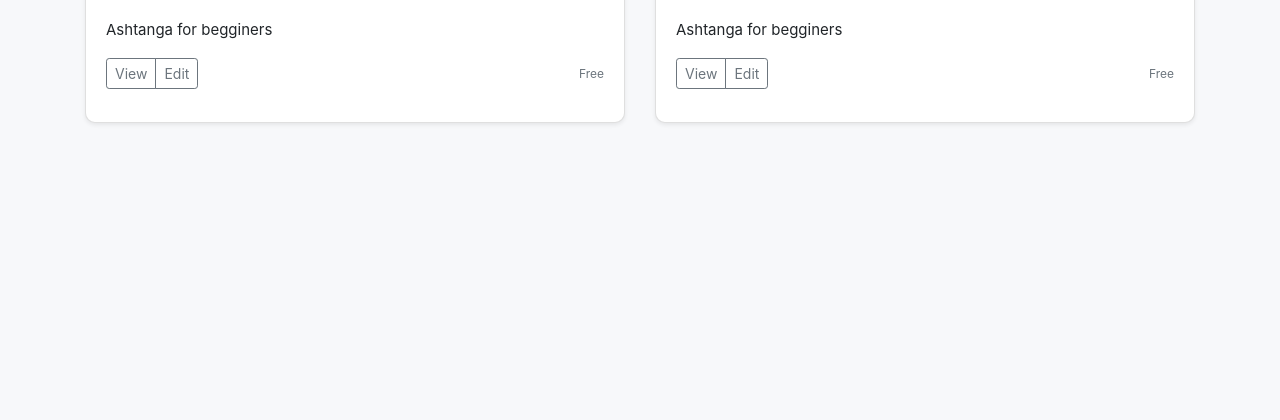
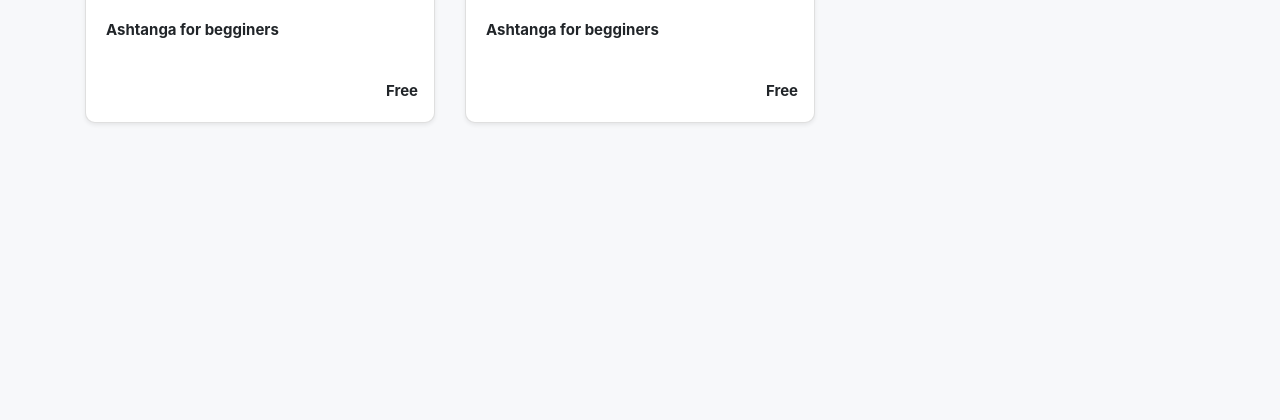
Before and after one commit to Manuperezro/YogaCourses-MSP4, a Django app: page / in a window 1280 px wide. Shown: the part 342-762 px from the top of the page. Run offline with Django 3.2, Linux system fonts and the light colour scheme; data comes from the database, SQL or seed files in the repository; some libraries are stand-ins or nearby versions.

```diff
--- a/content/templates/content/course_list.html
+++ b/content/templates/content/course_list.html
@@ -6,19 +6,15 @@ Home
 <div class="container mt-5">
     <div class="row">
         {% for object in object_list  %}
-        <div class="col">
-            <div class="card shadow-sm card-course">
-                <a href="{{ object.get_absolute_url }}"></a>
+        <div class="col-md-4">
+            <div class="card mb-5 shadow-sm card-course">
+                <a href="{{ object.get_absolute_url }}">
                 <img src="{{ object.thumbnail.url }}" class="card-img-top" width="100%" height="225" alt="thumbnail">
+                 </a>
                 <div class="card-body">
-                    <p class="card-text">{{ object.name }}</p>
+                    <p class="card-text font-weight-bold">{{ object.name }}</p>
                     <div class="d-flex justify-content-between align-items-center">
-                        <div class="btn-group">
-                            <button type="button" class="btn btn-sm btn-outline-secondary">View</button>
-                            <button type="button" class="btn btn-sm btn-outline-secondary">Edit</button>
-                        </div>
-                        <a href="{{ object.get_absolute_url }}"><small class="text-muted">Free</small></a>
-
+                        <div class="font-weight-bold pricing-text">Free</div>
                     </div>
                 </div>
             </div>
--- a/static/css/card.css
+++ b/static/css/card.css
@@ -3,3 +3,14 @@
     border-radius: 10px;
     box-shadow: 0 2px 4px 0 rgba(47, 50, 56, 0.2), 03px 10px 0 rgba(47, 50, 56, 0.19);
 }
+
+.card-course img {
+    border-top-left-radius: 10px;
+    border-top-right-radius: 10px;
+}
+
+.pricing-text {
+    position:absolute;
+    bottom: 20px;
+    right:16px;
+}
```
Also changed, not shown: content/templates/content/course_detail.html (+54 -2 lines), 1 other file.
